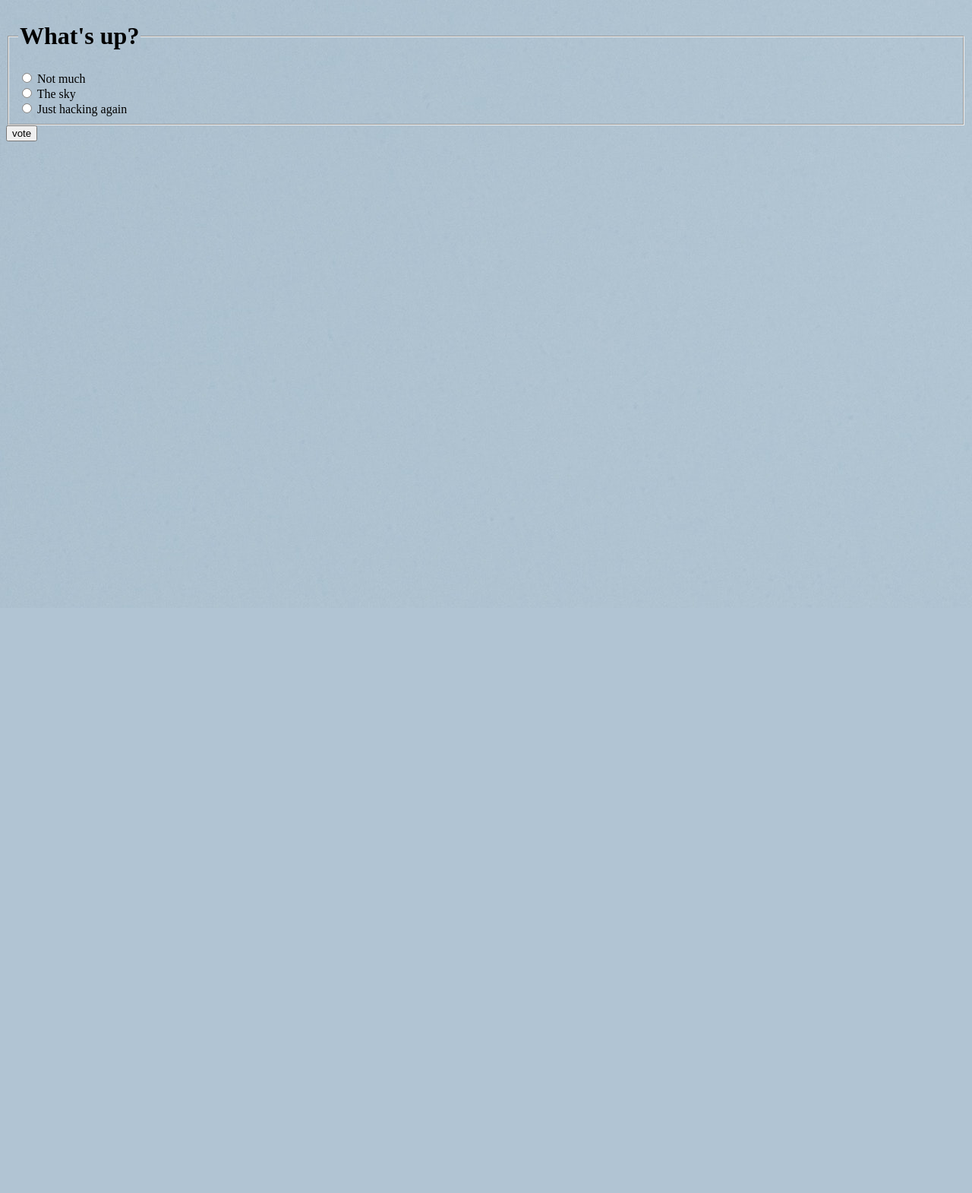
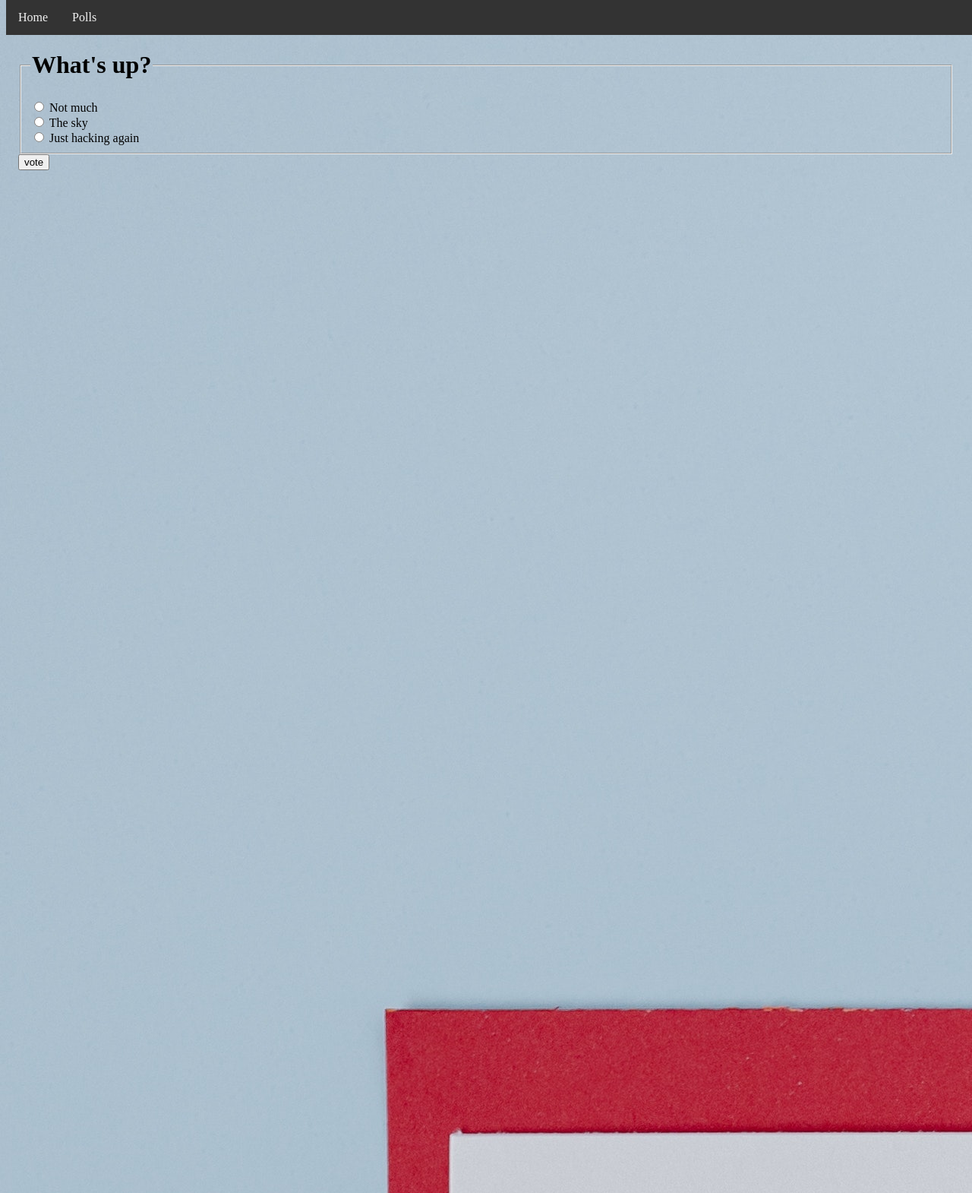
Before and after one commit to NorskViking/DjangoProject-Tutorial, a Django app: page /polls/1/ in a window 1280 px wide. Shown: the whole page at 76% size. Before the commit the page ends 224 px from the top, so only its background shows below. Run offline with Django 3.2, Linux system fonts and the light colour scheme; data comes from the database, SQL or seed files in the repository; both versions use the stored data as it was after the commit.

Commit message:
Added topbar, need to link pages properly.

```diff
--- a/mysite/urls.py
+++ b/mysite/urls.py
@@ -17,7 +17,7 @@ from django.contrib import admin
 from django.urls import path, include
 
 urlpatterns = [
-    path('home/', include('polls.urls')),
+    #path('home/', include('polls.urls')),
     path('polls/', include('polls.urls')),
     path('admin/', admin.site.urls),
 ]
--- a/polls/templates/polls/base.html
+++ b/polls/templates/polls/base.html
@@ -1,10 +1,54 @@
 <!DOCTYPE html>
+{% load static %}
 
 <html>
-  {% block head %}
-  <div class="topnav">
+<style>
+.navbar {
+  overflow: hidden;
+  background-color: #333;
+  position: fixed;
+  top: 0;
+  width: 100%;
+}
+
+.navbar a {
+  float: left;
+  display: block;
+  color: #f2f2f2;
+  text_align: center;
+  padding: 14px 16px;
+  text-decoration: none;
+}
+
+.navbar a:hover {
+  background: #ddd;
+  color: black;
+}
+
+.main {
+  padding: 16px;
+  margin-top: 30px;
+  height: 1500px;
+}
+</style>
+<head>
+  <link rel="stylesheet" type="text/css" href="{% static 'polls/style.css' %}">
+
+  <div class="navbar">
     <a class="active" href="{% url 'polls:index' %}">Home</a>
     <a href="{% url 'polls:index' %}">Polls</a>
+
   </div>
-  {% endblock %}
+</head>
+
+<body>
+  <div class="main">
+    <div id="content">
+      {% block content %}
+
+      {% endblock %}
+  </div>
+
+</body>
+
 </html>
--- a/polls/templates/polls/detail.html
+++ b/polls/templates/polls/detail.html
@@ -1,4 +1,5 @@
 <!DOCTYPE html>
+{% extends './base.html' %}
 {{ Question }}
 {% load static %}
 <!--
@@ -13,6 +14,7 @@ voting for one of the options.
 </head>
 
 <body>
+  {% block content %}
   <form action="{% url 'polls:vote' question.id %}" method="post">
     {% csrf_token %}
     <fieldset>
@@ -27,7 +29,7 @@ voting for one of the options.
     </fieldset>
     <input type="submit" value="vote">
   </form>
-
+{% endblock %}
 </body>
 
 </html>
--- a/polls/templates/polls/index.html
+++ b/polls/templates/polls/index.html
@@ -1,7 +1,7 @@
 <!DOCTYPE html>
-<!--
+
 {% extends './base.html' %}
--->
+
 {% load static %}
 
 <html>
@@ -12,6 +12,7 @@
 </head>
 
 <body>
+  {% block content %}
   {% if latest_question_list %}
   <ul>
     {% for question in latest_question_list %}
@@ -23,6 +24,7 @@
     No polls are available.
   </p>
   {% endif %}
+  {% endblock %}
 </body>
 
 </html>
--- a/polls/templates/polls/results.html
+++ b/polls/templates/polls/results.html
@@ -1,4 +1,7 @@
 <!DOCTYPE html>
+{% extends './base.html' %}
+
+{% block content %}
 <h1>{{ question.question_id }}</h1>
 
 <ul>
@@ -10,3 +13,4 @@
 </ul>
 
 <a href="{% url 'polls:detail' question.id %}">Vote again?</a>
+{% endblock %}
--- a/polls/views.py
+++ b/polls/views.py
@@ -33,9 +33,12 @@ class ResultsView(generic.DetailView):
     model = Question
     template_name = 'polls/results.html'
 
+def home(request):
+    template = loader.get_template('polls/home.html')
+    return render(request, 'polls/home.html')
+
 def index(request):
     latest_question_list = Question.objects.order_by('-pub_date')[:5]
-    #output = ', '.join([q.question_text for q in latest_question_list])
     template = loader.get_template('polls/index.html')
     context = {'latest_question_list': latest_question_list}
     return render(request, 'polls/index.html', context)
```
Also changed, not shown: polls/templates/polls/home.html (+9 -4 lines), db.sqlite3, question_list.csv (deleted).
